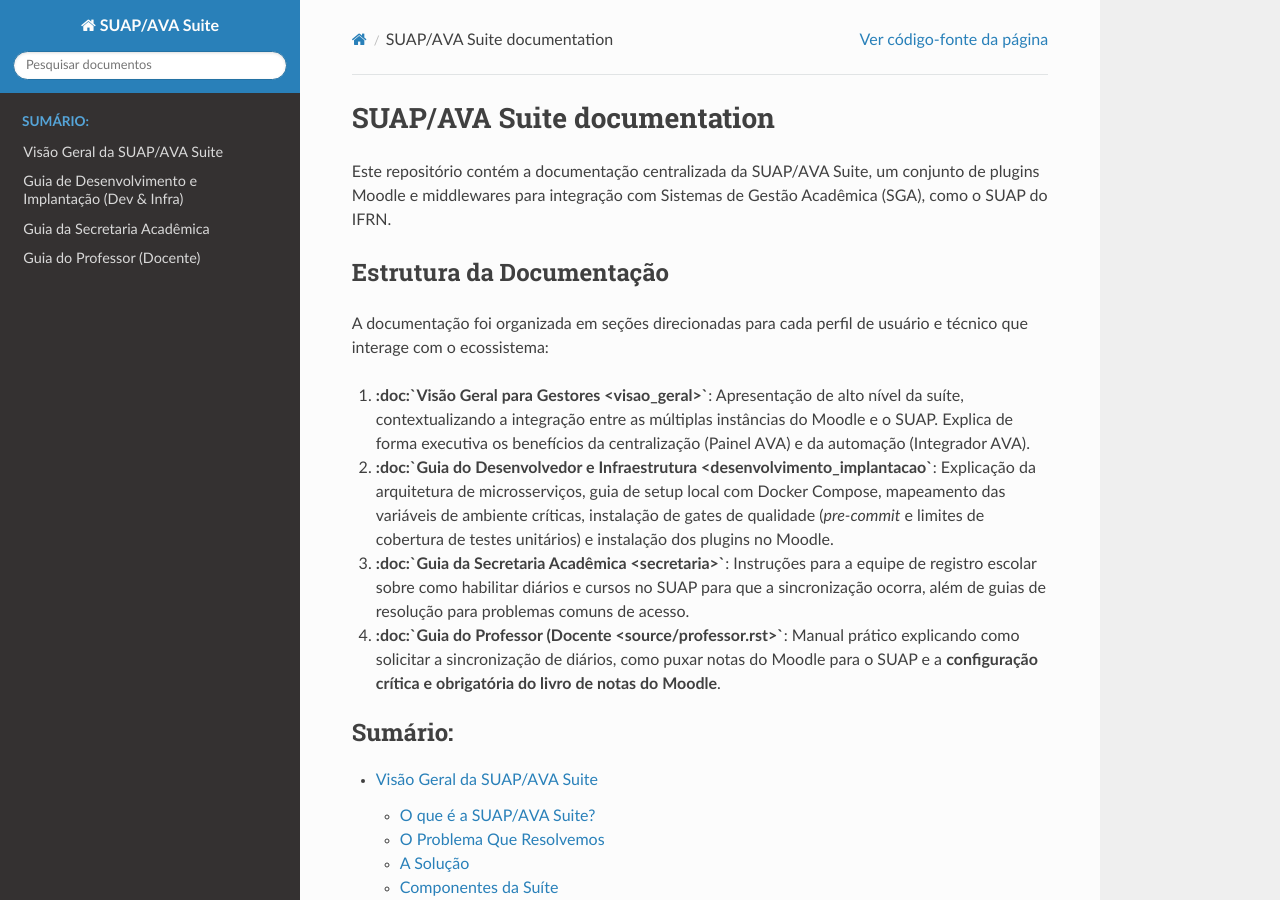
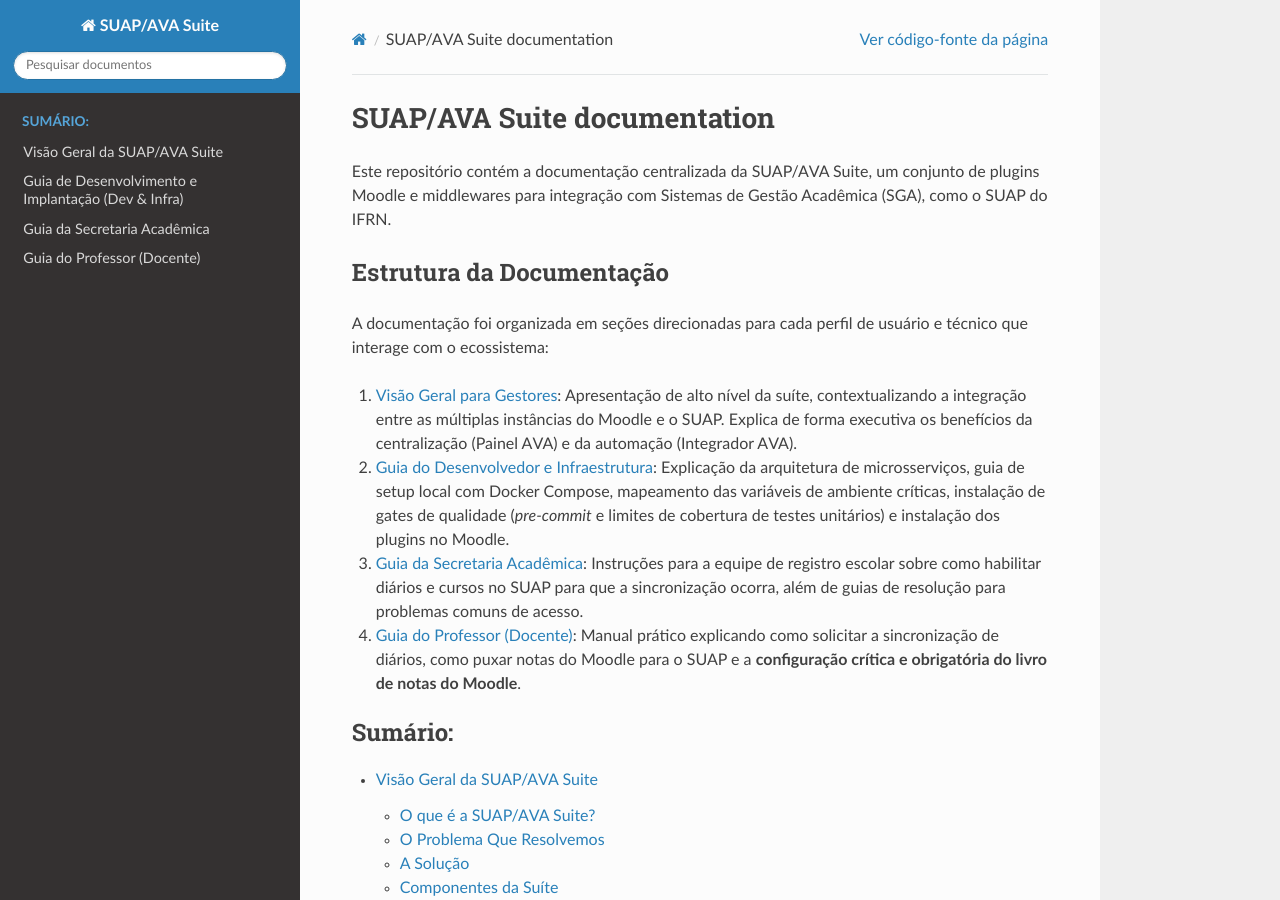
Before and after one commit to suap-ava-suite/suap-ava-suite.github.io, a Sphinx documentation site: the page built from source/index.rst, in a window 1280 px wide and 900 px high. Built offline with Sphinx 7.4.7 and the Read the Docs theme 3.1.0, drawn with Linux system fonts in a browser that asks for light colours.

Commit message:
doc: update documentation content for clarity and detail in index and overview sections

```diff
--- a/source/index.rst
+++ b/source/index.rst
@@ -12,10 +12,10 @@
 -------------------------
 A documentação foi organizada em seções direcionadas para cada perfil de usuário e técnico que interage com o ecossistema:
 
-1. **:doc:`Visão Geral para Gestores <visao_geral>`**: Apresentação de alto nível da suíte, contextualizando a integração entre as múltiplas instâncias do Moodle e o SUAP. Explica de forma executiva os benefícios da centralização (Painel AVA) e da automação (Integrador AVA).
-2. **:doc:`Guia do Desenvolvedor e Infraestrutura <desenvolvimento_implantacao`**: Explicação da arquitetura de microsserviços, guia de setup local com Docker Compose, mapeamento das variáveis de ambiente críticas, instalação de gates de qualidade (`pre-commit` e limites de cobertura de testes unitários) e instalação dos plugins no Moodle.
-3. **:doc:`Guia da Secretaria Acadêmica <secretaria>`**: Instruções para a equipe de registro escolar sobre como habilitar diários e cursos no SUAP para que a sincronização ocorra, além de guias de resolução para problemas comuns de acesso.
-4. **:doc:`Guia do Professor (Docente <source/professor.rst>`**: Manual prático explicando como solicitar a sincronização de diários, como puxar notas do Moodle para o SUAP e a **configuração crítica e obrigatória do livro de notas do Moodle**.
+1. :doc:`Visão Geral para Gestores <visao_geral>`: Apresentação de alto nível da suíte, contextualizando a integração entre as múltiplas instâncias do Moodle e o SUAP. Explica de forma executiva os benefícios da centralização (Painel AVA) e da automação (Integrador AVA).
+2. :doc:`Guia do Desenvolvedor e Infraestrutura <desenvolvimento_implantacao>`: Explicação da arquitetura de microsserviços, guia de setup local com Docker Compose, mapeamento das variáveis de ambiente críticas, instalação de gates de qualidade (`pre-commit` e limites de cobertura de testes unitários) e instalação dos plugins no Moodle.
+3. :doc:`Guia da Secretaria Acadêmica <secretaria>`: Instruções para a equipe de registro escolar sobre como habilitar diários e cursos no SUAP para que a sincronização ocorra, além de guias de resolução para problemas comuns de acesso.
+4. :doc:`Guia do Professor (Docente) <professor>`: Manual prático explicando como solicitar a sincronização de diários, como puxar notas do Moodle para o SUAP e a **configuração crítica e obrigatória do livro de notas do Moodle**.
 
 
 .. toctree::
```
Also changed, not shown: source/visao_geral.rst (+4 -3 lines).
